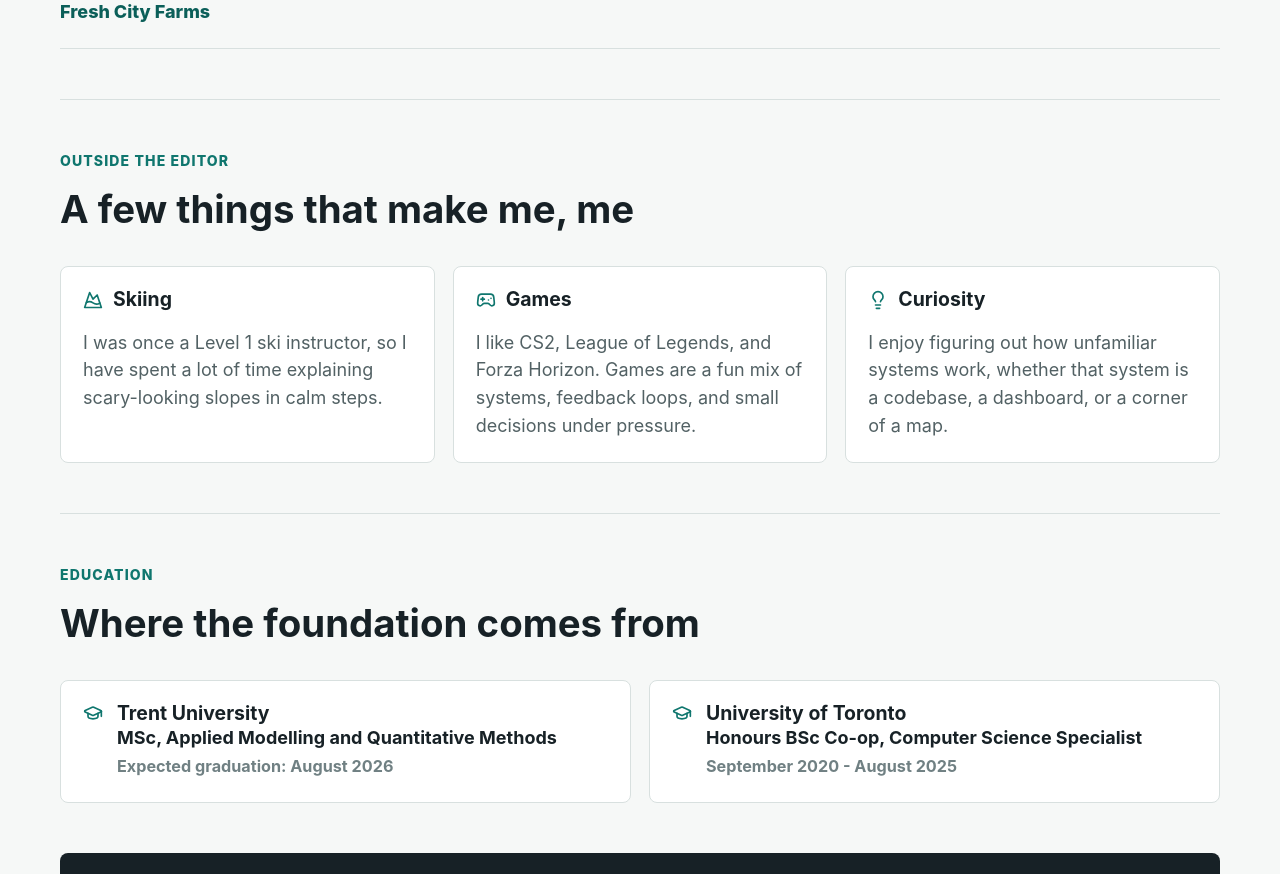
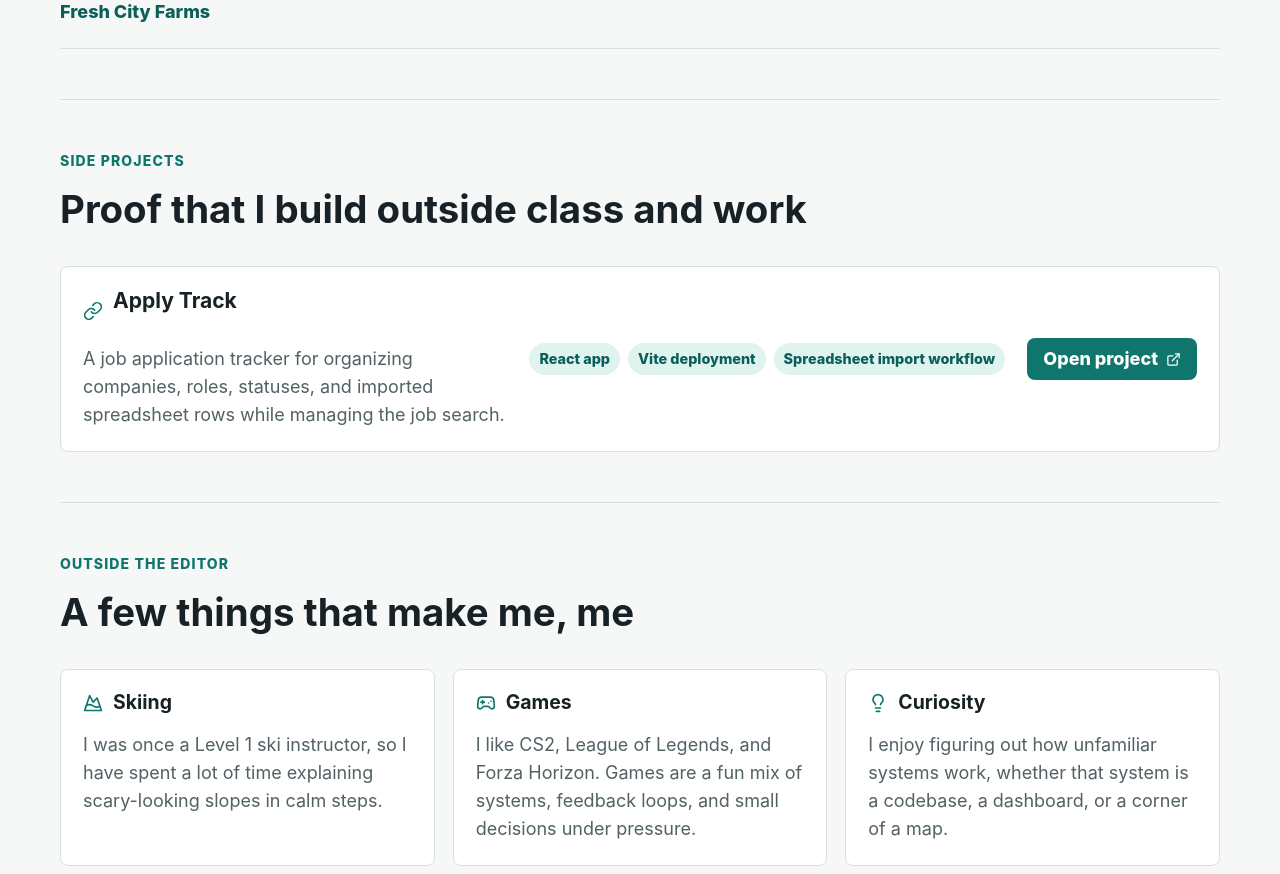
Before and after one commit to YijunYuan-Work/My-Portfolio, a React (Vite) app: page / in a window 1280 px wide. Shown: the part 2361-3235 px from the top of the page. Built offline with nearby package versions, Linux system fonts and the light colour scheme.

Commit message:
Updated resume and added side project

```diff
--- a/src/App.css
+++ b/src/App.css
@@ -100,7 +100,8 @@
 .icon-card,
 .skill-card,
 .education-item,
-.story-panel {
+.story-panel,
+.side-project-card {
   border: 1px solid var(--border);
   border-radius: 8px;
   background: var(--surface);
@@ -205,6 +206,46 @@
   font-size: 0.8rem;
   font-weight: 850;
   padding: 5px 10px;
+}
+
+.side-project-list {
+  display: grid;
+  gap: 18px;
+}
+
+.side-project-card {
+  display: grid;
+  grid-template-columns: minmax(0, 1fr) auto auto;
+  gap: 22px;
+  align-items: center;
+  padding: 22px;
+}
+
+.side-project-copy {
+  display: grid;
+  gap: 12px;
+}
+
+.project-link {
+  display: inline-flex;
+  align-items: center;
+  justify-content: center;
+  gap: 8px;
+  min-height: 42px;
+  border-radius: 8px;
+  background: var(--accent);
+  color: #ffffff;
+  font-weight: 850;
+  padding: 0 16px;
+  text-decoration: none;
+  transition:
+    background-color 0.2s ease,
+    transform 0.2s ease;
+}
+
+.project-link:hover {
+  background: var(--accent-strong);
+  transform: translateY(-1px);
 }
 
 .split-section {
@@ -333,6 +374,7 @@
   .hero-section,
   .split-section,
   .experience-item,
+  .side-project-card,
   .closing-section {
     grid-template-columns: 1fr;
   }
--- a/src/App.jsx
+++ b/src/App.jsx
@@ -8,6 +8,7 @@ import {
   Gamepad2,
   GraduationCap,
   Lightbulb,
+  Link,
   Mail,
   MapPin,
   MountainSnow,
@@ -19,7 +20,7 @@ import {
 } from "lucide-react";
 import "./App.css";
 
-const resumeUrl = "/Yijun-Yuan-Resume.pdf";
+const resumeUrl = "/resume-developer.pdf";
 const emailAddress = "yijun.yuan@alumni.utoronto.ca";
 
 const focusAreas = [
@@ -128,6 +129,15 @@ const contactLinks = [
   },
 ];
 
+const sideProjects = [
+  {
+    title: "Apply Track",
+    href: "https://apply-track-six.vercel.app/",
+    copy: "A job application tracker for organizing companies, roles, statuses, and imported spreadsheet rows while managing the job search.",
+    highlights: ["React app", "Vite deployment", "Spreadsheet import workflow"],
+  },
+];
+
 function IconCard({ item }) {
   const { Icon } = item;
 
@@ -156,6 +166,31 @@ function SkillGroup({ group }) {
           <span key={skill}>{skill}</span>
         ))}
       </div>
+    </article>
+  );
+}
+
+function SideProjectCard({ project }) {
+  return (
+    <article className="side-project-card">
+      <div className="side-project-copy">
+        <div className="icon-card-heading">
+          <Link size={20} aria-hidden="true" />
+          <h3>{project.title}</h3>
+        </div>
+        <p>{project.copy}</p>
+      </div>
+
+      <div className="tag-list" aria-label={`${project.title} highlights`}>
+        {project.highlights.map((highlight) => (
+          <span key={highlight}>{highlight}</span>
+        ))}
+      </div>
+
+      <a className="project-link" href={project.href} target="_blank" rel="noreferrer">
+        Open project
+        <ExternalLink size={15} aria-hidden="true" />
+      </a>
     </article>
   );
 }
@@ -273,6 +308,19 @@ function App() {
         </div>
       </section>
 
+      <section className="content-section" aria-labelledby="side-projects-title">
+        <div className="section-heading">
+          <p className="eyebrow">Side projects</p>
+          <h2 id="side-projects-title">Proof that I build outside class and work</h2>
+        </div>
+
+        <div className="side-project-list">
+          {sideProjects.map((project) => (
+            <SideProjectCard key={project.title} project={project} />
+          ))}
+        </div>
+      </section>
+
       <section className="content-section" aria-labelledby="personal-title">
         <div className="section-heading">
           <p className="eyebrow">Outside the editor</p>
```
Also changed, not shown: 2 other files (tests, documents, lock files or other folders).
